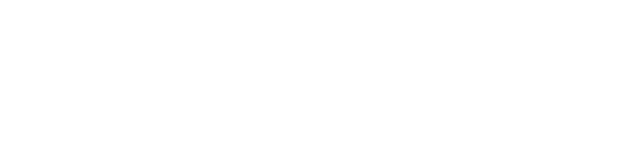
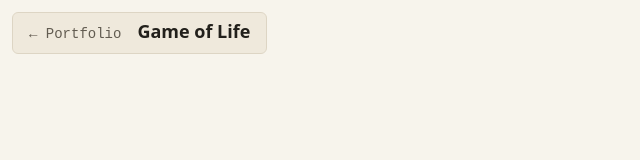
Before and after one commit to drakaull/game-of-life, a website built with Vite: page index.html in a window 1280 px wide. Shown: the whole page, without its empty margins (0-640 px from the left). Built offline with nearby package versions, Linux system fonts and the light colour scheme; a web font is replaced by a local one.

Commit message:
feat(board): add page skeleton, design tokens and self-hosted fonts

```diff
--- a/index.html
+++ b/index.html
@@ -2,10 +2,20 @@
 <html lang="en">
   <head>
     <meta charset="UTF-8" />
-    <meta name="viewport" content="width=device-width, initial-scale=1.0" />
+    <meta name="viewport" content="width=device-width, initial-scale=1.0, viewport-fit=cover" />
     <title>Game of Life</title>
+    <!-- Mobile browser bar in the page background colour of each theme (--color-bg). -->
+    <meta name="theme-color" content="#f7f4ec" media="(prefers-color-scheme: light)" />
+    <meta name="theme-color" content="#1b1a17" media="(prefers-color-scheme: dark)" />
+    <!-- Before the first paint, so the page never flashes the wrong theme. -->
+    <script src="/theme-init.js"></script>
   </head>
   <body>
+    <canvas class="board" id="board"></canvas>
+    <header class="topbar panel">
+      <a class="back" href="https://leonard-fontaine.com/en">← Portfolio</a>
+      <h1 class="title">Game of Life</h1>
+    </header>
     <script type="module" src="/src/main.ts"></script>
   </body>
 </html>
--- /dev/null
+++ b/public/theme-init.js
@@ -0,0 +1,9 @@
+// Apply the theme before the first paint to avoid a flash of the wrong theme.
+// Same script as the portfolio; a file, not an inline script, so the CSP needs no 'unsafe-inline'.
+try {
+  const stored = localStorage.getItem('theme')
+  const prefersDark = matchMedia('(prefers-color-scheme: dark)').matches
+  document.documentElement.dataset.theme = stored || (prefersDark ? 'dark' : 'light')
+} catch {
+  document.documentElement.dataset.theme = 'light'
+}
--- a/src/main.ts
+++ b/src/main.ts
@@ -1,2 +1,5 @@
-// Entry point: the game is wired here in later tasks.
-export {}
+import '@fontsource-variable/bricolage-grotesque'
+import '@fontsource-variable/google-sans'
+import '@fontsource-variable/jetbrains-mono'
+import './styles/tokens.css'
+import './styles/app.css'
--- /dev/null
+++ b/src/styles/app.css
@@ -0,0 +1,73 @@
+*,
+*::before,
+*::after {
+  box-sizing: border-box;
+}
+
+body {
+  margin: 0;
+  height: 100dvh;
+  overflow: hidden;
+  background: var(--color-bg);
+  color: var(--color-text);
+  font-family: var(--font-sans);
+  line-height: 1.6;
+}
+
+:focus-visible {
+  outline: 2px solid var(--color-accent);
+  outline-offset: 2px;
+}
+
+/* The board fills the screen; the header and controls float above it. */
+.board {
+  position: fixed;
+  inset: 0;
+  display: block;
+  width: 100%;
+  height: 100%;
+  /* Gestures belong to the board, not to page scroll or browser zoom. */
+  touch-action: none;
+}
+
+.panel {
+  background: var(--color-surface);
+  border: 1px solid var(--color-border);
+  border-radius: var(--radius-md);
+}
+
+.topbar {
+  position: fixed;
+  top: max(var(--space-3), env(safe-area-inset-top));
+  left: max(var(--space-3), env(safe-area-inset-left));
+  display: flex;
+  align-items: baseline;
+  gap: var(--space-4);
+  padding: var(--space-2) var(--space-4);
+}
+
+.back {
+  color: var(--color-text-muted);
+  font-family: var(--font-mono);
+  font-size: var(--text-sm);
+  text-decoration: none;
+  transition: color var(--duration-fast) var(--ease-out);
+}
+
+.back:hover {
+  color: var(--color-text);
+}
+
+.title {
+  margin: 0;
+  font-family: var(--font-display);
+  font-size: var(--text-lg);
+  font-weight: 600;
+  line-height: 1.2;
+}
+
+@media (prefers-reduced-motion: reduce) {
+  * {
+    transition: none !important;
+  }
+}
--- /dev/null
+++ b/src/styles/tokens.css
@@ -0,0 +1,69 @@
+/* Design tokens, copied from the portfolio (frontend/src/styles/global.css) so both sites share
+   one look. Components use these variables only. */
+:root {
+  /* Color — direction "Papier quadrillé" (all text pairs meet WCAG AA) */
+  --color-bg: #f7f4ec;
+  --color-surface: #efe9dc;
+  --color-text: #22201b;
+  --color-text-muted: #625c51;
+  --color-border: #ddd5c4;
+  --color-accent: #9b4527;
+  --color-on-accent: #fbf8f2;
+  /* Board grid lines: the portfolio's graph-paper stroke (text colour at low opacity). */
+  --color-grid: rgb(34 32 27 / 4.5%);
+
+  /* Type: Google Sans for text, Bricolage for the title, JetBrains Mono for labels and numbers */
+  --font-sans: 'Google Sans Variable', 'Segoe UI', system-ui, sans-serif;
+  --font-display: 'Bricolage Grotesque Variable', 'Google Sans Variable', system-ui, sans-serif;
+  --font-mono: 'JetBrains Mono Variable', ui-monospace, 'Cascadia Mono', monospace;
+  --text-xs: 0.75rem;
+  --text-sm: 0.875rem;
+  --text-base: 1rem;
+  --text-lg: 1.125rem;
+
+  /* Space */
+  --space-1: 0.25rem;
+  --space-2: 0.5rem;
+  --space-3: 0.75rem;
+  --space-4: 1rem;
+  --space-5: 1.5rem;
+  --space-6: 2rem;
+  --space-7: 3rem;
+  --space-8: 4.5rem;
+
+  /* Shape */
+  --radius-sm: 4px;
+  --radius-md: 6px;
+
+  /* Motion */
+  --ease-out: cubic-bezier(0.2, 0.7, 0.2, 1);
+  --duration-fast: 180ms;
+  --duration-base: 260ms;
+  --duration-slow: 640ms;
+
+  color-scheme: light;
+}
+
+:root[data-theme='dark'] {
+  --color-bg: #1b1a17;
+  --color-surface: #25231f;
+  --color-text: #ece7dc;
+  --color-text-muted: #a59e90;
+  --color-border: #36332d;
+  --color-accent: #e3967a;
+  --color-on-accent: #1b1a17;
+  --color-grid: rgb(236 231 220 / 3.5%);
+
+  color-scheme: dark;
+}
+
+/* High contrast asked by the system: borders clearly visible (≥ 3:1 on the backgrounds). */
+@media (prefers-contrast: more) {
+  :root {
+    --color-border: #857d6f;
+  }
+
+  :root[data-theme='dark'] {
+    --color-border: #76705f;
+  }
+}
```
Also changed, not shown: tasks/todo.md (+6 -6 lines), 1 other file.
